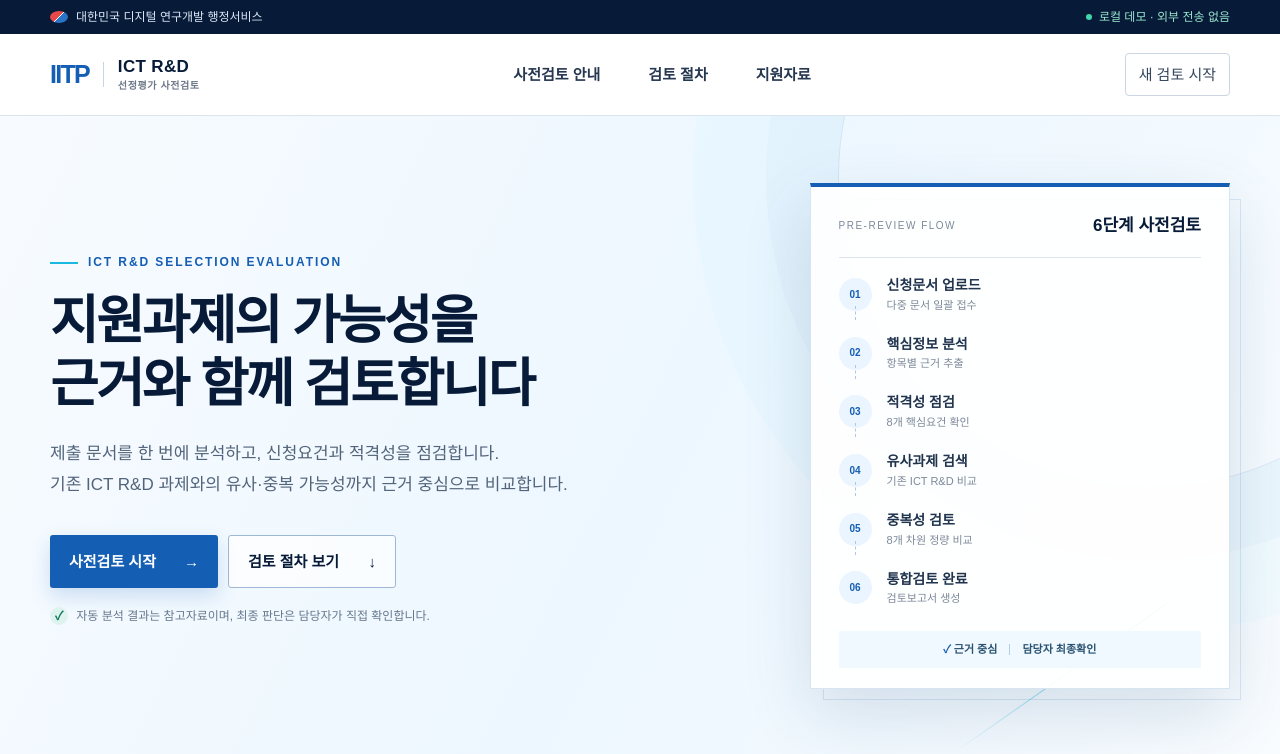
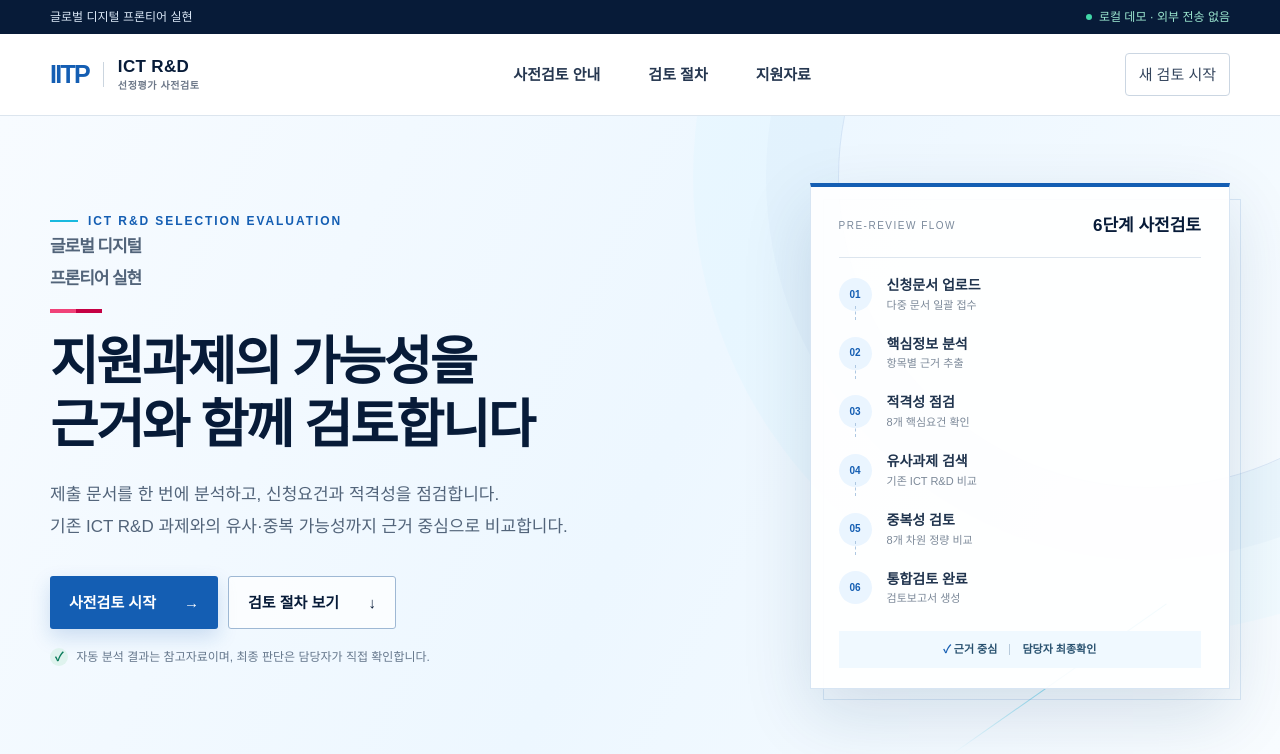
Before and after one commit to totwinkle/IITP_Genie, a website: page public/index.html in a window 1280 px wide. Shown: the top 754 px of the page. Drawn offline with Linux system fonts and the light colour scheme; no server answers.

Commit message:
design: apply IITP slogan and official CI

```diff
--- a/public/index.html
+++ b/public/index.html
@@ -10,7 +10,7 @@
 </head>
 <body>
   <div class="govbar">
-    <div class="shell govbar-inner"><span class="flag-mark" aria-hidden="true"></span><span>대한민국 디지털 연구개발 행정서비스</span><span class="local">로컬 데모 · 외부 전송 없음</span></div>
+    <div class="shell govbar-inner"><span>글로벌 디지털 프론티어 실현</span><span class="local">로컬 데모 · 외부 전송 없음</span></div>
   </div>
   <header class="masthead">
     <div class="shell header-inner">
@@ -29,6 +29,7 @@
       <div class="shell hero-grid">
         <div class="hero-copy">
           <span class="hero-eyebrow">ICT R&amp;D SELECTION EVALUATION</span>
+          <p class="hero-slogan">글로벌 디지털<br>프론티어 실현</p>
           <h1 id="hero-title">지원과제의 가능성을<br>근거와 함께 검토합니다</h1>
           <p>제출 문서를 한 번에 분석하고, 신청요건과 적격성을 점검합니다.<br class="desktop-only"> 기존 ICT R&amp;D 과제와의 유사·중복 가능성까지 근거 중심으로 비교합니다.</p>
           <div class="hero-actions">
@@ -139,7 +140,7 @@
       </div>
     </section>
   </main>
-  <footer><div class="shell footer-inner"><div><strong>IITP <span>/</span> ICT R&amp;D</strong><p>ICT R&amp;D 선정평가 사전검토 MVP</p></div><p>본 서비스는 공공 R&amp;D 사전검토를 지원하는 데모이며 특정 기관의 공식 서비스가 아닙니다.<br>모든 정보는 현재 브라우저 세션과 서버 처리 메모리에서만 사용됩니다.</p></div></footer>
+  <footer><div class="shell footer-inner"><div><img class="footer-ci" src="/assets/iitp-ci.svg" alt="정보통신기획평가원 IITP 공식 CI"><p>ICT R&amp;D 선정평가 사전검토 MVP</p></div><p>본 서비스는 공공 R&amp;D 사전검토를 지원하는 데모이며 특정 기관의 공식 서비스가 아닙니다.<br>모든 정보는 현재 브라우저 세션과 서버 처리 메모리에서만 사용됩니다.</p></div></footer>
   <script src="/app.js"></script>
 </body>
 </html>
--- a/public/unified.css
+++ b/public/unified.css
@@ -33,3 +33,4 @@
 .subsection-title p { margin: 0; color: var(--muted); font-size: 12px; }
 .evidence-file { min-width: 260px; font-size: 12px; overflow-wrap: anywhere; }
 @media (max-width: 800px) { .rfp-title { display: block; } .rfp-title .badge { display: inline-block; margin-bottom: 8px; } .rfp-facts, .material-list { grid-template-columns: 1fr; } .materials-panel .section-title { display: block; } .materials-panel .section-title button { margin-top: 14px; } }
+.hero-slogan{margin:22px 0 8px;color:#0057bf;font-family:Georgia,'Times New Roman','Noto Serif KR',serif;font-size:clamp(30px,4vw,52px);font-weight:700;letter-spacing:-.06em;line-height:1.12}.hero-slogan::after{content:'';display:block;width:52px;height:4px;margin-top:16px;background:linear-gradient(90deg,#f04279 0 50%,#c50044 50%)}.footer-ci{display:block;width:167px;height:auto;margin-bottom:14px;background:#fff;padding:8px}.footer-inner>div>p{color:#b8c7d8}.footer-inner>p{max-width:600px}@media(max-width:760px){.hero-slogan{font-size:38px}.footer-ci{width:145px}}
```
Also changed, not shown: public/assets/iitp-ci.svg (added).
